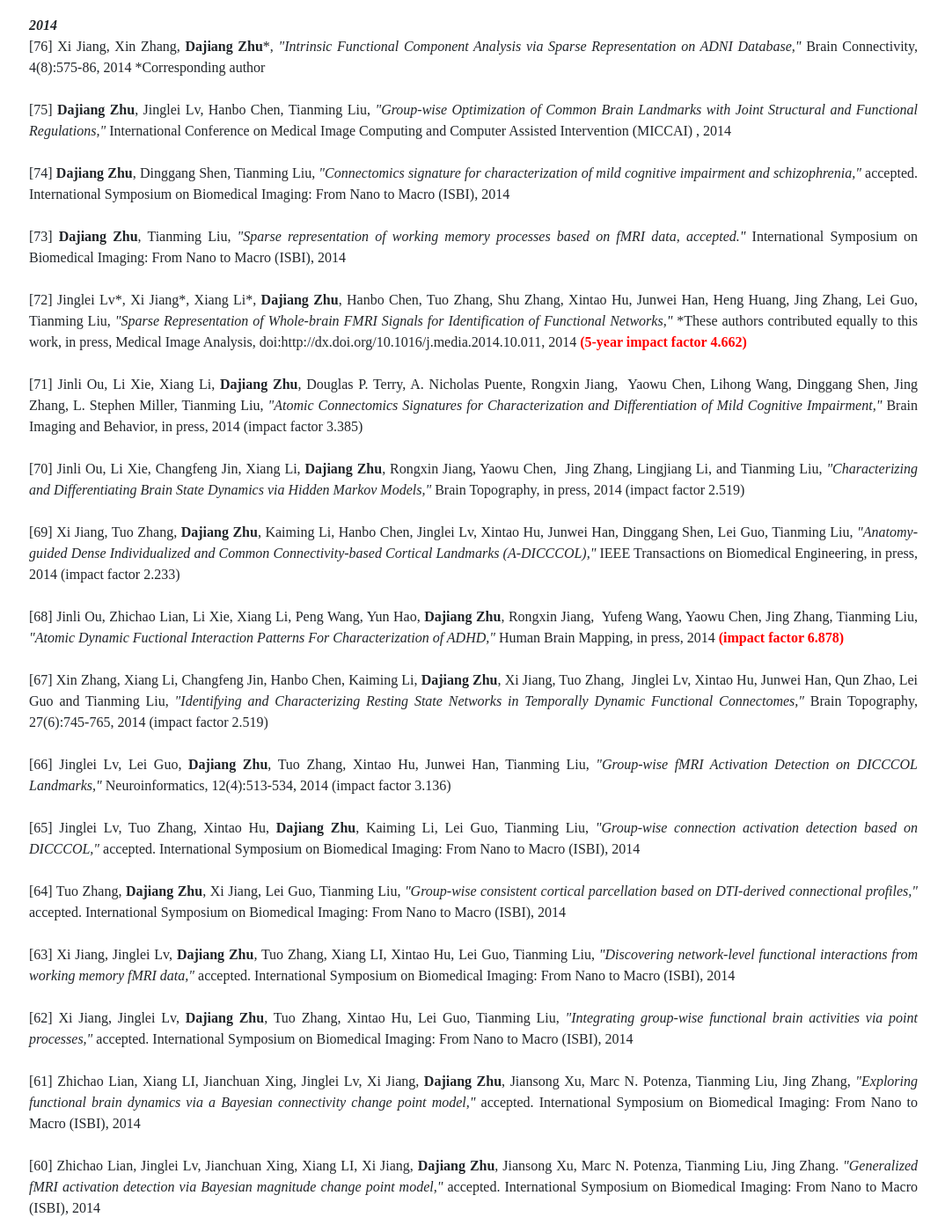
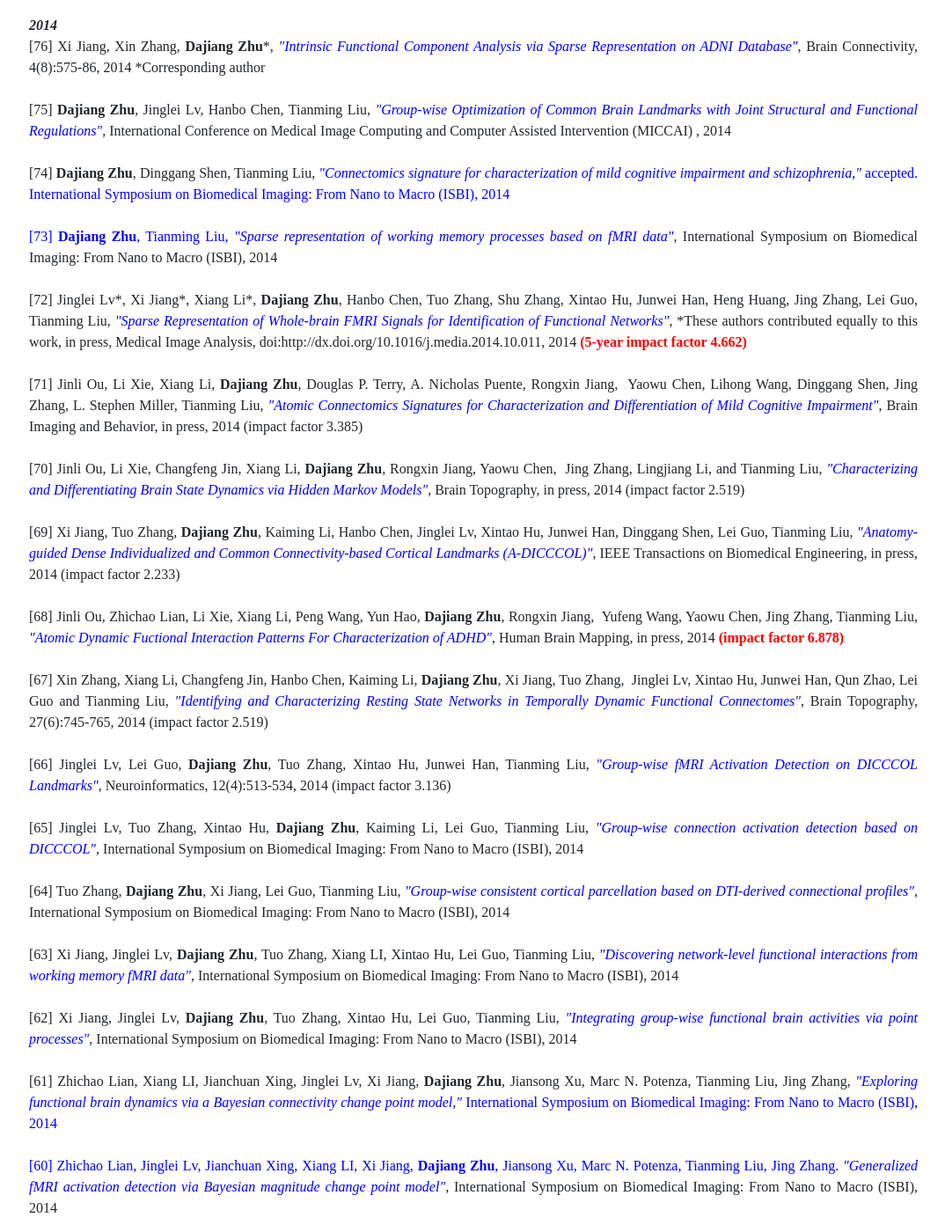
Before and after one commit to Deep-MI/Deep-MI.github.io, a Jekyll site: the page built from publications/index.html, in a window 1280 px wide and 1400 px high, scrolled down 9099 px. Shown: the whole window at 88% size, without its empty margins (122-1196 px from the left). Built offline with Jekyll 4.4.1, drawn with Linux system fonts in a browser that asks for light colours; nearby versions of some CDN libraries; comment, search, counter and statistics services are not loaded; some of the changed text lies outside the part shown.

Commit message:
Update index.html

```diff
--- a/publications/index.html
+++ b/publications/index.html
@@ -418,88 +418,86 @@ group: publications
                             <i>2014</i>
                         </strong>
                         <br>
-                        [76] Xi Jiang, Xin Zhang, <strong>Dajiang Zhu</strong>*, <i>"Intrinsic Functional Component Analysis via Sparse Representation on ADNI Database,"</i>
+                        [76] Xi Jiang, Xin Zhang, <strong>Dajiang Zhu</strong>*, <a href="https://www.liebertpub.com/doi/abs/10.1089/brain.2013.0221" style="color: blue;"><i>"Intrinsic Functional Component Analysis via Sparse Representation on ADNI Database"</i></a>,
                         Brain Connectivity, 4(8):575-86, 2014 *Corresponding author
 <br>
                         <br>
-                        [75] <strong>Dajiang Zhu</strong>, Jinglei Lv, Hanbo Chen, Tianming Liu, <i>"Group-wise Optimization of Common Brain Landmarks with Joint Structural and Functional Regulations,"</i>
+                        [75] <strong>Dajiang Zhu</strong>, Jinglei Lv, Hanbo Chen, Tianming Liu, <a href="https://link.springer.com/chapter/10.1007/978-3-319-10470-6_89" style="color: blue;"><i>"Group-wise Optimization of Common Brain Landmarks with Joint Structural and Functional Regulations"</i></a>,
                         International Conference on Medical Image Computing and Computer Assisted Intervention (MICCAI) , 2014
 <br>
                         <br>
-                        [74] <strong>Dajiang Zhu</strong>, Dinggang Shen, Tianming Liu, <i>"Connectomics signature for characterization of mild cognitive impairment and schizophrenia,"</i>
+                        [74] <strong>Dajiang Zhu</strong>, Dinggang Shen, Tianming Liu, <a href="https://ieeexplore.ieee.org/abstract/document/6867874" style="color: blue;"><i>"Connectomics signature for characterization of mild cognitive impairment and schizophrenia,"</i>
                         accepted. International Symposium on Biomedical Imaging: From Nano to Macro (ISBI), 2014
 <br>
                         <br>
-                        [73] <strong>Dajiang Zhu</strong>, Tianming Liu, <i>"Sparse representation of working memory processes based on fMRI data, accepted."</i>
+                        [73] <strong>Dajiang Zhu</strong>, Tianming Liu, <a href="https://ieeexplore.ieee.org/abstract/document/6867938" style="color: blue;"><i>"Sparse representation of working memory processes based on fMRI data"</i></a>,
                         International Symposium on Biomedical Imaging: From Nano to Macro (ISBI), 2014
 <br>
                         <br>
-                        [72] Jinglei Lv*, Xi Jiang*, Xiang Li*, <strong>Dajiang Zhu</strong>, Hanbo Chen, Tuo Zhang, Shu Zhang, Xintao Hu, Junwei Han, Heng Huang, Jing Zhang, Lei Guo, Tianming Liu, <i>"Sparse Representation of Whole-brain FMRI Signals for Identification of Functional Networks,"</i>
+                        [72] Jinglei Lv*, Xi Jiang*, Xiang Li*, <strong>Dajiang Zhu</strong>, Hanbo Chen, Tuo Zhang, Shu Zhang, Xintao Hu, Junwei Han, Heng Huang, Jing Zhang, Lei Guo, Tianming Liu, <a href="https://www.sciencedirect.com/science/article/pii/S1361841514001571" style="color: blue;"><i>"Sparse Representation of Whole-brain FMRI Signals for Identification of Functional Networks"</i></a>,
                         *These authors contributed equally to this work, in press, Medical Image Analysis, doi:http://dx.doi.org/10.1016/j.media.2014.10.011, 2014 <b style="color:red">(5-year impact factor 4.662)</b>
 <br>
                         <br>
-                        [71] Jinli Ou, Li Xie, Xiang Li, <strong>Dajiang Zhu</strong>, Douglas P. Terry, A. Nicholas Puente, Rongxin Jiang,  Yaowu Chen, Lihong Wang, Dinggang Shen, Jing Zhang, L. Stephen Miller, Tianming Liu, <i>"Atomic Connectomics Signatures for Characterization and Differentiation of Mild Cognitive Impairment,"</i>
+                        [71] Jinli Ou, Li Xie, Xiang Li, <strong>Dajiang Zhu</strong>, Douglas P. Terry, A. Nicholas Puente, Rongxin Jiang,  Yaowu Chen, Lihong Wang, Dinggang Shen, Jing Zhang, L. Stephen Miller, Tianming Liu, <a href="https://link.springer.com/article/10.1007/s11682-014-9320-1" style="color: blue;"><i>"Atomic Connectomics Signatures for Characterization and Differentiation of Mild Cognitive Impairment"</i></a>,
                         Brain Imaging and Behavior, in press, 2014 (impact factor 3.385)
 <br>
                         <br>
-                        [70] Jinli Ou, Li Xie, Changfeng Jin, Xiang Li, <strong>Dajiang Zhu</strong>, Rongxin Jiang, Yaowu Chen,  Jing Zhang, Lingjiang Li, and Tianming Liu, <i>"Characterizing and Differentiating Brain State Dynamics via Hidden Markov Models,"</i>
+                        [70] Jinli Ou, Li Xie, Changfeng Jin, Xiang Li, <strong>Dajiang Zhu</strong>, Rongxin Jiang, Yaowu Chen,  Jing Zhang, Lingjiang Li, and Tianming Liu, <a href="https://link.springer.com/article/10.1007/s10548-014-0406-2" style="color: blue;"><i>"Characterizing and Differentiating Brain State Dynamics via Hidden Markov Models"</i></a>,
                         Brain Topography, in press, 2014 (impact factor 2.519)
 <br>
                         <br>
-                        [69] Xi Jiang, Tuo Zhang, <strong>Dajiang Zhu</strong>, Kaiming Li, Hanbo Chen, Jinglei Lv, Xintao Hu, Junwei Han, Dinggang Shen, Lei Guo, Tianming Liu, <i>"Anatomy-guided Dense Individualized and Common Connectivity-based Cortical Landmarks (A-DICCCOL),"</i>
+                        [69] Xi Jiang, Tuo Zhang, <strong>Dajiang Zhu</strong>, Kaiming Li, Hanbo Chen, Jinglei Lv, Xintao Hu, Junwei Han, Dinggang Shen, Lei Guo, Tianming Liu, <a href="https://ieeexplore.ieee.org/abstract/document/6960836" style="color: blue;"><i>"Anatomy-guided Dense Individualized and Common Connectivity-based Cortical Landmarks (A-DICCCOL)"</i></a>,
                         IEEE Transactions on Biomedical Engineering, in press, 2014 (impact factor 2.233)
 <br>
                         <br>
-                        [68] Jinli Ou, Zhichao Lian, Li Xie, Xiang Li, Peng Wang, Yun Hao, <strong>Dajiang Zhu</strong>, Rongxin Jiang,  Yufeng Wang, Yaowu Chen, Jing Zhang, Tianming Liu, <i>"Atomic Dynamic Fuctional Interaction Patterns For Characterization of ADHD,"</i>
+                        [68] Jinli Ou, Zhichao Lian, Li Xie, Xiang Li, Peng Wang, Yun Hao, <strong>Dajiang Zhu</strong>, Rongxin Jiang,  Yufeng Wang, Yaowu Chen, Jing Zhang, Tianming Liu, <a href="https://onlinelibrary.wiley.com/doi/full/10.1002/hbm.22548" style="color: blue;"><i>"Atomic Dynamic Fuctional Interaction Patterns For Characterization of ADHD"</i></a>,
                         Human Brain Mapping, in press, 2014 <b style="color:red">(impact factor 6.878)</b>
 <br>
                         <br>
-                        [67] Xin Zhang, Xiang Li, Changfeng Jin, Hanbo Chen, Kaiming Li, <strong>Dajiang Zhu</strong>, Xi Jiang, Tuo Zhang,  Jinglei Lv, Xintao Hu, Junwei Han, Qun Zhao, Lei Guo and Tianming Liu, <i>"Identifying and Characterizing Resting State Networks in Temporally Dynamic Functional Connectomes,"</i>
+                        [67] Xin Zhang, Xiang Li, Changfeng Jin, Hanbo Chen, Kaiming Li, <strong>Dajiang Zhu</strong>, Xi Jiang, Tuo Zhang,  Jinglei Lv, Xintao Hu, Junwei Han, Qun Zhao, Lei Guo and Tianming Liu, <a href="https://link.springer.com/article/10.1007/s10548-014-0357-7" style="color: blue;"><i>"Identifying and Characterizing Resting State Networks in Temporally Dynamic Functional Connectomes"</i></a>,
                         Brain Topography, 27(6):745-765, 2014 (impact factor 2.519)
 <br>
                         <br>
-                        [66] Jinglei Lv, Lei Guo, <strong>Dajiang Zhu</strong>, Tuo Zhang, Xintao Hu, Junwei Han, Tianming Liu, <i>"Group-wise fMRI Activation Detection on DICCCOL Landmarks,"</i>
+                        [66] Jinglei Lv, Lei Guo, <strong>Dajiang Zhu</strong>, Tuo Zhang, Xintao Hu, Junwei Han, Tianming Liu, <a href="https://link.springer.com/article/10.1007/s12021-014-9226-5" style="color: blue;"><i>"Group-wise fMRI Activation Detection on DICCCOL Landmarks"</i></a>,
                         Neuroinformatics, 12(4):513-534, 2014 (impact factor 3.136)
 <br>
                         <br>
-                        [65] Jinglei Lv, Tuo Zhang, Xintao Hu, <strong>Dajiang Zhu</strong>, Kaiming Li, Lei Guo, Tianming Liu, <i>"Group-wise connection activation detection based on DICCCOL,"</i>
-                        accepted. International Symposium on Biomedical Imaging: From Nano to Macro (ISBI), 2014
+                        [65] Jinglei Lv, Tuo Zhang, Xintao Hu, <strong>Dajiang Zhu</strong>, Kaiming Li, Lei Guo, Tianming Liu, <a href="https://ieeexplore.ieee.org/abstract/document/6867962" style="color: blue;"><i>"Group-wise connection activation detection based on DICCCOL"</i></a>,
+                         International Symposium on Biomedical Imaging: From Nano to Macro (ISBI), 2014
 <br>
                         <br>
-                        [64] Tuo Zhang, <strong>Dajiang Zhu</strong>, Xi Jiang, Lei Guo, Tianming Liu, <i>"Group-wise consistent cortical parcellation based on DTI-derived connectional profiles,"</i>
-                        accepted. International Symposium on Biomedical Imaging: From Nano to Macro (ISBI), 2014
+                        [64] Tuo Zhang, <strong>Dajiang Zhu</strong>, Xi Jiang, Lei Guo, Tianming Liu, <a href="https://ieeexplore.ieee.org/abstract/document/6867998" style="color: blue;"><i>"Group-wise consistent cortical parcellation based on DTI-derived connectional profiles"</i></a>,
+                         International Symposium on Biomedical Imaging: From Nano to Macro (ISBI), 2014
 <br>
                         <br>
-                        [63] Xi Jiang, Jinglei Lv, <strong>Dajiang Zhu</strong>, Tuo Zhang, Xiang LI, Xintao Hu, Lei Guo, Tianming Liu, <i>"Discovering network-level functional interactions from working memory fMRI data,"</i>
-                        accepted. International Symposium on Biomedical Imaging: From Nano to Macro (ISBI), 2014
+                        [63] Xi Jiang, Jinglei Lv, <strong>Dajiang Zhu</strong>, Tuo Zhang, Xiang LI, Xintao Hu, Lei Guo, Tianming Liu, <a href="https://ieeexplore.ieee.org/abstract/document/6867797" style="color: blue;"><i>"Discovering network-level functional interactions from working memory fMRI data"</i></a>,
+                         International Symposium on Biomedical Imaging: From Nano to Macro (ISBI), 2014
 <br>
                         <br>
-                        [62] Xi Jiang, Jinglei Lv, <strong>Dajiang Zhu</strong>, Tuo Zhang, Xintao Hu, Lei Guo, Tianming Liu, <i>"Integrating group-wise functional brain activities via point processes,"</i>
-                        accepted. International Symposium on Biomedical Imaging: From Nano to Macro (ISBI), 2014
+                        [62] Xi Jiang, Jinglei Lv, <strong>Dajiang Zhu</strong>, Tuo Zhang, Xintao Hu, Lei Guo, Tianming Liu, <a href="https://ieeexplore.ieee.org/abstract/document/6867959" style="color: blue;"><i>"Integrating group-wise functional brain activities via point processes"</i></a>,
+                         International Symposium on Biomedical Imaging: From Nano to Macro (ISBI), 2014
 <br>
                         <br>
-                        [61] Zhichao Lian, Xiang LI, Jianchuan Xing, Jinglei Lv, Xi Jiang, <strong>Dajiang Zhu</strong>, Jiansong Xu, Marc N. Potenza, Tianming Liu, Jing Zhang, <i>"Exploring functional brain dynamics via a Bayesian connectivity change point model,"</i>
-                        accepted. International Symposium on Biomedical Imaging: From Nano to Macro (ISBI), 2014
+                        [61] Zhichao Lian, Xiang LI, Jianchuan Xing, Jinglei Lv, Xi Jiang, <strong>Dajiang Zhu</strong>, Jiansong Xu, Marc N. Potenza, Tianming Liu, Jing Zhang, <a href="https://ieeexplore.ieee.org/abstract/document/6867942" style="color: blue;"><i>"Exploring functional brain dynamics via a Bayesian connectivity change point model,"</i>
+                         International Symposium on Biomedical Imaging: From Nano to Macro (ISBI), 2014
 <br>
                         <br>
-                        [60] Zhichao Lian, Jinglei Lv, Jianchuan Xing, Xiang LI, Xi Jiang, <strong>Dajiang Zhu</strong>, Jiansong Xu, Marc N. Potenza, Tianming Liu, Jing Zhang. <i>"Generalized fMRI activation detection via Bayesian magnitude change point model,"</i>
-                        accepted. International Symposium on Biomedical Imaging: From Nano to Macro (ISBI), 2014
+                        [60] Zhichao Lian, Jinglei Lv, Jianchuan Xing, Xiang LI, Xi Jiang, <strong>Dajiang Zhu</strong>, Jiansong Xu, Marc N. Potenza, Tianming Liu, Jing Zhang. <a href="https://ieeexplore.ieee.org/abstract/document/6867799" style="color: blue;"><i>"Generalized fMRI activation detection via Bayesian magnitude change point model"</i></a>,
+                         International Symposium on Biomedical Imaging: From Nano to Macro (ISBI), 2014
 <br>
                         <br>
-                        [59] Shijie Zhao, Xi Jiang, Junwei Han, Xintao Hu, <strong>Dajiang Zhu</strong>, Jinglei Lv, Tuo Zhang, Lei Guo, Tianming Liu, <i>"Decoding Auditory Saliency From fMRI Brain Imaging,"</i>
-                        accepted. ACM Multimedia, 2014
+                        [59] Shijie Zhao, Xi Jiang, Junwei Han, Xintao Hu, <strong>Dajiang Zhu</strong>, Jinglei Lv, Tuo Zhang, Lei Guo, Tianming Liu, <a href="https://dl.acm.org/doi/abs/10.1145/2647868.2655039" style="color: blue;"><i>"Decoding Auditory Saliency From fMRI Brain Imaging"</i></a>,
+                         ACM Multimedia, 2014
 <br>
                         <br>
-                        [58] Hanbo Chen, kaiming li, <strong>Dajiang Zhu</strong>, Lei Guo, Tianming Liu, <i>"Group-wise optimization and individualized prediction of structural connectomes,"</i>
-                        accepted. International Symposium on Biomedical Imaging: From Nano to Macro (ISBI), 2014
+                        [58] Hanbo Chen, kaiming li, <strong>Dajiang Zhu</strong>, Lei Guo, Tianming Liu, <a href="https://ieeexplore.ieee.org/abstract/document/6867977" style="color: blue;"><i>"Group-wise optimization and individualized prediction of structural connectomes"</i></a>,
+                        International Symposium on Biomedical Imaging: From Nano to Macro (ISBI), 2014
 <br>
                         <br>
-                        [57] Zhichao Lian, Xiang Li, thomas young, Yun Hao, Jianchuan Xing, Jinglei Lv, Xi Jiang, <strong>Dajiang Zhu</strong>u, Tianming Liu, Jing Zhang, <i>"Dynamic network partition via Bayesian connectivity bi-partition change point model,"</i>
-                        accepted. International Symposium on Biomedical Imaging: From Nano to Macro (ISBI), 2014
+                        [57] Zhichao Lian, Xiang Li, thomas young, Yun Hao, Jianchuan Xing, Jinglei Lv, Xi Jiang, <strong>Dajiang Zhu</strong>u, Tianming Liu, Jing Zhang, <a href="https://ieeexplore.ieee.org/abstract/document/6867929" style="color: blue;"><i>"Dynamic network partition via Bayesian connectivity bi-partition change point model"</i></a>, International Symposium on Biomedical Imaging: From Nano to Macro (ISBI), 2014
 <br>
                         <br>
-                        [56] Zhichao Lian, Xiang Li, Hongmiao Zhang, Hui Kuang, Kun Xie, Jianchuan Xing, <strong>Dajiang Zhu</strong>, Joe Z. Tsien, Tianming Liu, Jing Zhang, <i>"Detecting cell assembly interaction patterns via Bayesian based change-point detection and graph inference model,"</i>
-                        accepted. International Symposium on Biomedical Imaging: From Nano to Macro (ISBI), 2014
+                        [56] Zhichao Lian, Xiang Li, Hongmiao Zhang, Hui Kuang, Kun Xie, Jianchuan Xing, <strong>Dajiang Zhu</strong>, Joe Z. Tsien, Tianming Liu, Jing Zhang, <a href="https://ieeexplore.ieee.org/abstract/document/6867798" style="color: blue;"><i>"Detecting cell assembly interaction patterns via Bayesian based change-point detection and graph inference model"</i></a>, International Symposium on Biomedical Imaging: From Nano to Macro (ISBI), 2014
 <br>
                         <br>
                         <strong>
```
